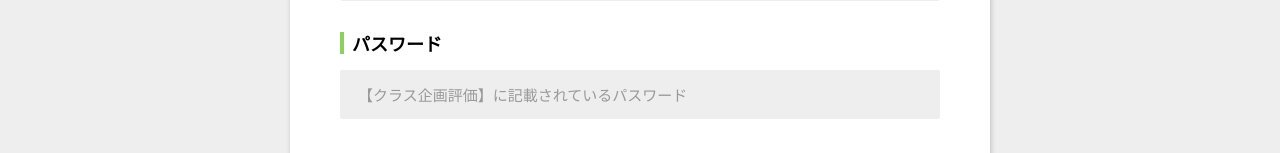
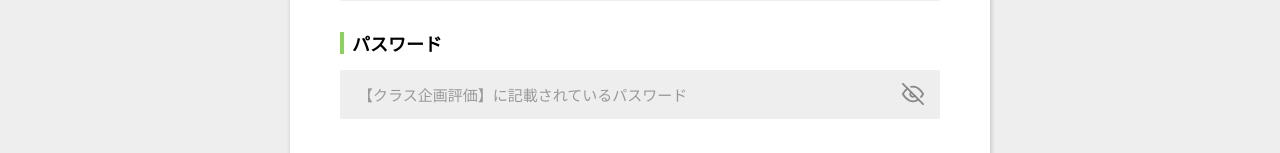
Before and after one commit to koryojohogijutsu/koryo-fes.results, a Next.js app: page /login in a window 1280 px wide. Shown: the part 269-422 px from the top of the page. Built offline with nearby package versions, Linux system fonts and the light colour scheme; no server answers.

Commit message:
Update LoginForm.tsx

```diff
--- a/components/LoginForm.tsx
+++ b/components/LoginForm.tsx
@@ -16,6 +16,7 @@
   const router = useRouter();
   const [loginId, setLoginId] = useState("");
   const [password, setPassword] = useState("");
+  const [showPassword, setShowPassword] = useState(false);
   const [loading, setLoading] = useState(false);
   const [authError, setAuthError] = useState(
     error === "CredentialsSignin" ? "IDまたはパスワードが間違っています" : ""
@@ -84,9 +85,10 @@
                 パスワード
               </label>
             </div>
+            <div className={styles.passwordWrap}>
               <input
                 id="password"
-              type="password"
+                type={showPassword ? "text" : "password"}
                 value={password}
                 onChange={(e) => setPassword(e.target.value)}
                 className={styles.input}
@@ -94,6 +96,29 @@
                 autoComplete="current-password"
                 disabled={loading}
               />
+              <button
+                type="button"
+                className={styles.passwordToggle}
+                onClick={() => setShowPassword((v) => !v)}
+                disabled={loading}
+                aria-label={showPassword ? "パスワードを非表示にする" : "パスワードを表示する"}
+                aria-pressed={showPassword}
+              >
+                {showPassword ? (
+                  // 目（表示中）
+                  <svg width="22" height="22" viewBox="0 0 24 24" fill="none" stroke="currentColor" strokeWidth="2" strokeLinecap="round" strokeLinejoin="round">
+                    <path d="M1 12s4-8 11-8 11 8 11 8-4 8-11 8-11-8-11-8z" />
+                    <circle cx="12" cy="12" r="3" />
+                  </svg>
+                ) : (
+                  // 目に斜線（非表示中）
+                  <svg width="22" height="22" viewBox="0 0 24 24" fill="none" stroke="currentColor" strokeWidth="2" strokeLinecap="round" strokeLinejoin="round">
+                    <path d="M17.94 17.94A10.94 10.94 0 0 1 12 20c-7 0-11-8-11-8a18.6 18.6 0 0 1 5.06-5.94M9.9 4.24A9.12 9.12 0 0 1 12 4c7 0 11 8 11 8a18.5 18.5 0 0 1-2.16 3.19M14.12 14.12a3 3 0 1 1-4.24-4.24" />
+                    <line x1="1" y1="1" x2="23" y2="23" />
+                  </svg>
+                )}
+              </button>
+            </div>
           </div>
 
           {/* ログインボタン */}
```
Lines whose indentation alone changed are shown as unchanged.
